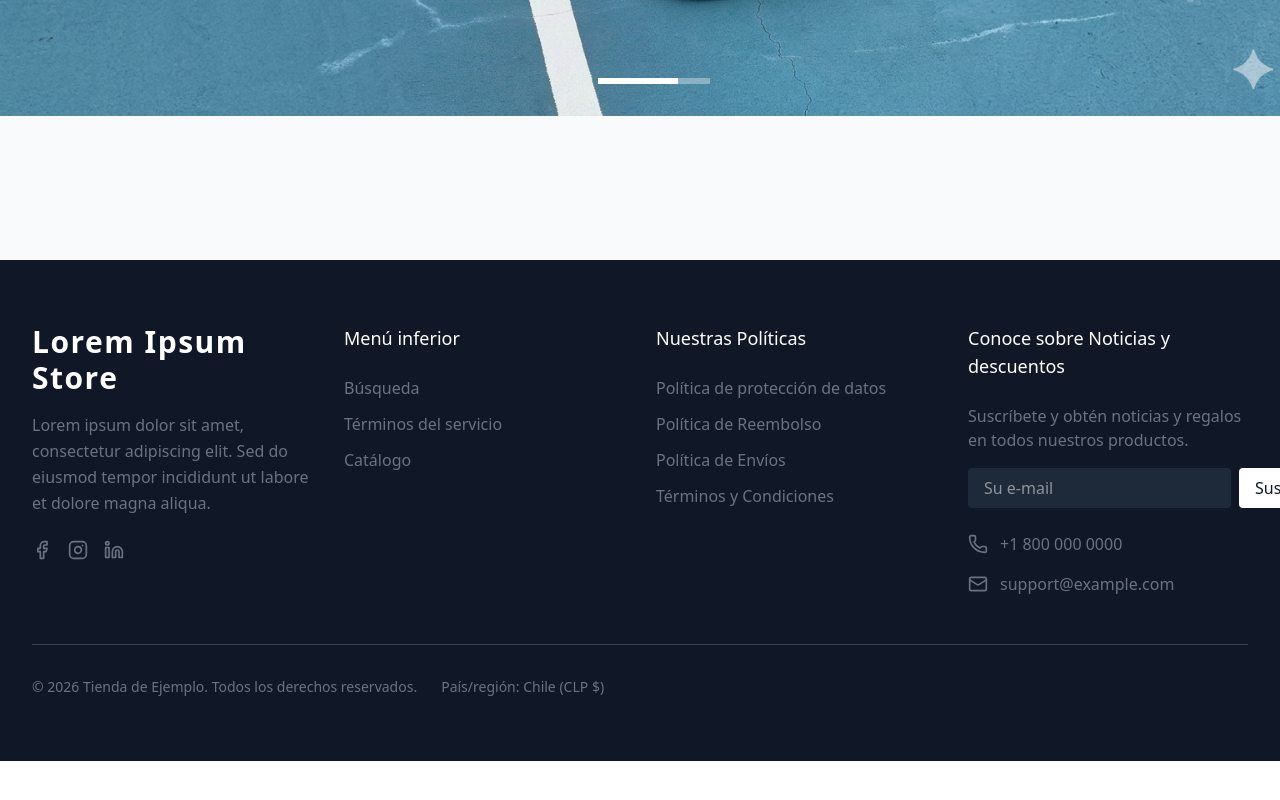
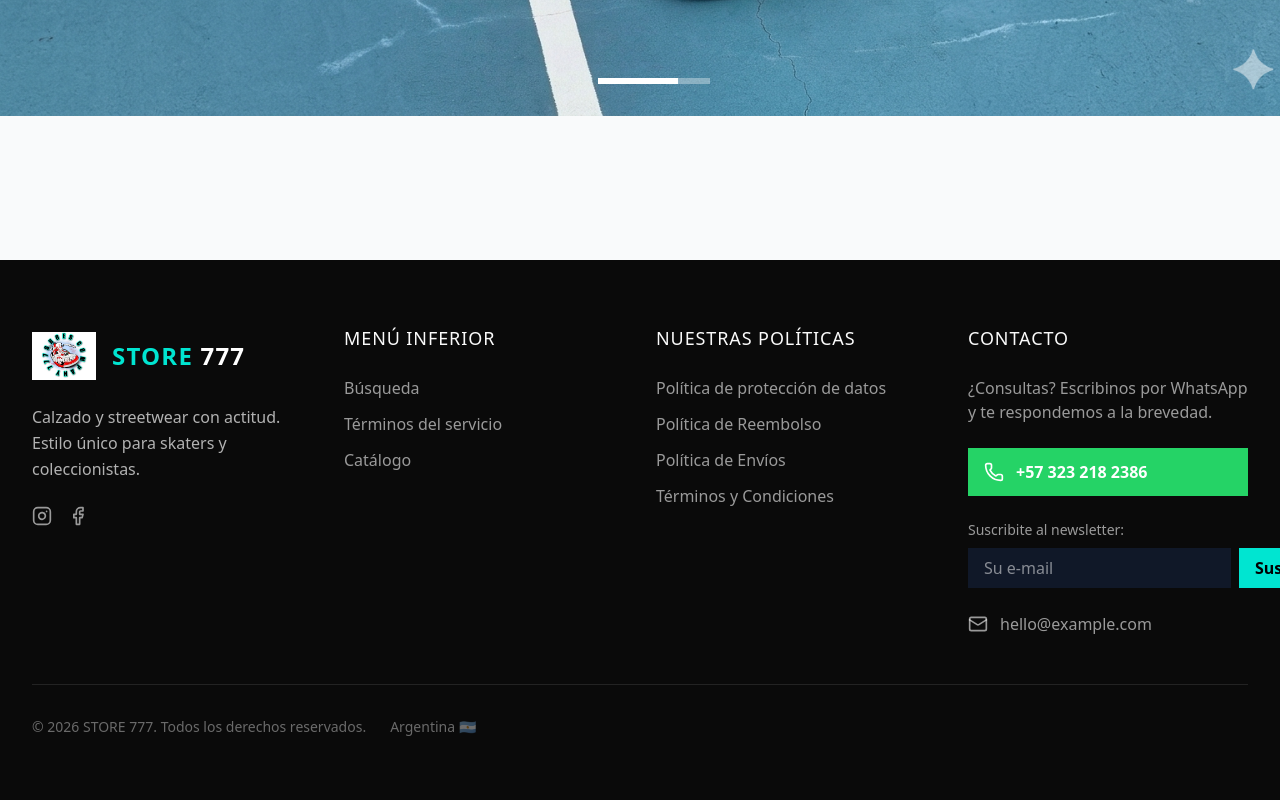
Before and after one commit to cristito282828-source/store777, a Next.js app: page / in a window 1280 px wide. Shown: the part 540-1340 px from the top of the page. Before the commit the page ends 1301 px from the top, so only its background shows below. Built offline with nearby package versions, Linux system fonts and the light colour scheme; no server answers.

Commit message:
apruebenn

```diff
--- a/app/api/search/route.ts
+++ b/app/api/search/route.ts
@@ -1,17 +1,17 @@
 import { NextRequest, NextResponse } from 'next/server';
 import { getSearchResults } from '@/lib/woocommerce';
 
-// Función para limpiar y formatear precios CLP
-const formatCLP = (amount: string | number): string => {
+// Función para limpiar y formatear precios COP
+const formatCOP = (amount: string | number): string => {
   let num = typeof amount === 'string' ? amount : String(amount);
 
   // Limpiar el string: remover puntos (separadores de miles) y comas (decimales)
   num = num.replace(/\./g, '').replace(/,/g, '');
 
   const parsed = parseFloat(num) || 0;
-  return new Intl.NumberFormat('es-CL', {
+  return new Intl.NumberFormat('es-CO', {
     style: 'currency',
-    currency: 'CLP',
+    currency: 'COP',
     minimumFractionDigits: 0,
     maximumFractionDigits: 0
   }).format(parsed);
@@ -36,7 +36,7 @@ export async function GET(request: NextRequest) {
         handle: product.handle,
         title: product.title,
         price: priceAmount,
-        priceDisplay: formatCLP(priceAmount),
+        priceDisplay: formatCOP(priceAmount),
         image: product.featuredImage?.url || '/placeholder.jpg',
         altText: product.featuredImage?.altText || product.title
       };
--- a/app/product/[slug]/page.tsx
+++ b/app/product/[slug]/page.tsx
@@ -106,7 +106,7 @@ export default async function ProductPage({ params }: { params: Promise<{ slug:
     description: shortDescription || description,
     image: image,
     price: price.replace(/[^0-9]/g, ''), // Remover símbolos para schema
-    priceCurrency: 'CLP',
+    priceCurrency: 'COP',
     availability: product.stockStatus === 'IN_STOCK'
       ? 'https://schema.org/InStock'
       : product.stockStatus === 'OUT_OF_STOCK'
--- a/components/custom/FooterCustom.tsx
+++ b/components/custom/FooterCustom.tsx
@@ -34,61 +34,93 @@ export default function Footer() {
   };
 
   return (
-    <footer className="bg-gray-900 text-white">
+    <footer className="bg-[#0A0A0A] text-white">
       <div className="max-w-7xl mx-auto px-4 sm:px-6 lg:px-8 py-16">
         {/* Main Footer Content */}
         <div className="grid grid-cols-1 md:grid-cols-2 lg:grid-cols-4 gap-8 mb-12">
           {/* Brand & Description */}
           <div className="lg:col-span-1">
             <div className="flex items-center gap-4 mb-4">
-              <div className="text-3xl font-bold tracking-wider">
-                <span className="text-white">Lorem Ipsum Store</span>
+              <div className="relative w-16 h-16 flex-none">
+                <Image
+                  src="/logo-777.jpeg"
+                  alt="Store 777"
+                  width={64}
+                  height={64}
+                  className="h-full w-full object-contain"
+                />
+              </div>
+              <div className="text-2xl font-black tracking-wider uppercase">
+                <span className="text-[#00E5D1]">STORE</span>
+                <span className="text-white"> 777</span>
               </div>
             </div>
-            <p className="text-gray-400 mb-6 leading-relaxed">
-              Lorem ipsum dolor sit amet, consectetur adipiscing elit. Sed do eiusmod tempor incididunt ut labore et dolore magna aliqua.
+            <p className="text-[#FAFAFA]/70 mb-6 leading-relaxed">
+              Calzado y streetwear con actitud. Estilo único para skaters y coleccionistas.
             </p>
             <div className="flex space-x-4">
-              <a href="https://www.facebook.com/" target="_blank" rel="noopener noreferrer" className="text-gray-400 hover:text-white transition-colors duration-200">
-                <Facebook className="h-5 w-5" />
-              </a>
-              <a href="https://www.instagram.com/" target="_blank" rel="noopener noreferrer" className="text-gray-400 hover:text-white transition-colors duration-200">
+              <a
+                href="https://www.instagram.com/store777"
+                target="_blank"
+                rel="noopener noreferrer"
+                className="text-[#FAFAFA]/60 hover:text-[#D32F2F] transition-colors duration-200"
+                aria-label="Instagram"
+              >
                 <Instagram className="h-5 w-5" />
               </a>
-              <a href="https://www.linkedin.com/" target="_blank" rel="noopener noreferrer" className="text-gray-400 hover:text-white transition-colors duration-200">
-                <Linkedin className="h-5 w-5" />
+              <a
+                href="https://www.facebook.com/store777"
+                target="_blank"
+                rel="noopener noreferrer"
+                className="text-[#FAFAFA]/60 hover:text-[#00E5D1] transition-colors duration-200"
+                aria-label="Facebook"
+              >
+                <Facebook className="h-5 w-5" />
               </a>
             </div>
           </div>
 
           {/* Menú Inferior */}
           <div>
-            <h4 className="text-lg mb-6">Menú inferior</h4>
+            <h4 className="text-lg mb-6 font-bold uppercase tracking-wider text-[#FAFAFA]">Menú inferior</h4>
             <ul className="space-y-3">
-              <li><Link href="/search" className="text-gray-400 hover:text-white transition-colors duration-200">Búsqueda</Link></li>
-              <li><Link href="/terminos-del-servicio" className="text-gray-400 hover:text-white transition-colors duration-200">Términos del servicio</Link></li>
-              <li><Link href="/search" className="text-gray-400 hover:text-white transition-colors duration-200">Catálogo</Link></li>
+              <li><Link href="/search" className="text-[#FAFAFA]/60 hover:text-[#00E5D1] transition-colors duration-200">Búsqueda</Link></li>
+              <li><Link href="/terminos-del-servicio" className="text-[#FAFAFA]/60 hover:text-[#00E5D1] transition-colors duration-200">Términos del servicio</Link></li>
+              <li><Link href="/search" className="text-[#FAFAFA]/60 hover:text-[#00E5D1] transition-colors duration-200">Catálogo</Link></li>
             </ul>
           </div>
 
           {/* Nuestras Políticas */}
           <div>
-            <h4 className="text-lg mb-6">Nuestras Políticas</h4>
+            <h4 className="text-lg mb-6 font-bold uppercase tracking-wider text-[#FAFAFA]">Nuestras Políticas</h4>
             <ul className="space-y-3">
-              <li><Link href="/politica-proteccion-datos" className="text-gray-400 hover:text-white transition-colors duration-200">Política de protección de datos</Link></li>
-              <li><Link href="/politica-reembolso" className="text-gray-400 hover:text-white transition-colors duration-200">Política de Reembolso</Link></li>
-              <li><Link href="/politica-envios" className="text-gray-400 hover:text-white transition-colors duration-200">Política de Envíos</Link></li>
-              <li><Link href="/terminos-y-condiciones" className="text-gray-400 hover:text-white transition-colors duration-200">Términos y Condiciones</Link></li>
+              <li><Link href="/politica-proteccion-datos" className="text-[#FAFAFA]/60 hover:text-[#00E5D1] transition-colors duration-200">Política de protección de datos</Link></li>
+              <li><Link href="/politica-reembolso" className="text-[#FAFAFA]/60 hover:text-[#00E5D1] transition-colors duration-200">Política de Reembolso</Link></li>
+              <li><Link href="/politica-envios" className="text-[#FAFAFA]/60 hover:text-[#00E5D1] transition-colors duration-200">Política de Envíos</Link></li>
+              <li><Link href="/terminos-y-condiciones" className="text-[#FAFAFA]/60 hover:text-[#00E5D1] transition-colors duration-200">Términos y Condiciones</Link></li>
             </ul>
           </div>
 
-          {/* Newsletter & Contact */}
+          {/* Contact */}
           <div>
-            <h4 className="text-lg mb-6">Conoce sobre Noticias y descuentos</h4>
-            <p className="text-gray-400 mb-4">
-              Suscríbete y obtén noticias y regalos en todos nuestros productos.
+            <h4 className="text-lg mb-6 font-bold uppercase tracking-wider text-[#FAFAFA]">Contacto</h4>
+            <p className="text-[#FAFAFA]/60 mb-6">
+              ¿Consultas? Escribinos por WhatsApp y te respondemos a la brevedad.
             </p>
+
+            {/* WhatsApp CTA */}
+            <a
+              href="https://wa.me/573232182386?text=Hola%2C%20quiero%20m%C3%A1s%20informaci%C3%B3n"
+              target="_blank"
+              rel="noopener noreferrer"
+              className="flex items-center gap-3 px-4 py-3 bg-[#25D366] hover:bg-[#1ebe5b] transition-colors mb-6"
+            >
+              <Phone className="h-5 w-5 text-white" />
+              <span className="font-bold text-white">+57 323 218 2386</span>
+            </a>
+
             <form onSubmit={handleNewsletterSubmit} className="mb-6">
+              <p className="text-[#FAFAFA]/60 text-sm mb-2">Suscribite al newsletter:</p>
               <div className="flex gap-2">
                 <input
                   type="email"
@@ -96,46 +128,40 @@ export default function Footer() {
                   value={email}
                   onChange={(e) => setEmail(e.target.value)}
                   disabled={isSubmitting}
-                  className="flex-1 px-4 py-2 bg-gray-800 text-white rounded focus:outline-none focus:ring-2 focus:ring-white disabled:opacity-50"
+                  className="flex-1 px-4 py-2 bg-[#101828] text-white focus:outline-none focus:ring-2 focus:ring-[#00E5D1] disabled:opacity-50"
                 />
                 <button
                   type="submit"
                   disabled={isSubmitting}
-                  className="px-4 py-2 bg-white text-gray-900 rounded hover:bg-gray-100 transition-colors disabled:opacity-50 disabled:cursor-not-allowed"
+                  className="px-4 py-2 bg-[#00E5D1] text-black font-bold hover:bg-white transition-colors disabled:opacity-50 disabled:cursor-not-allowed"
                 >
                   {isSubmitting ? '...' : 'Suscribir'}
                 </button>
               </div>
             </form>
-            <div className="space-y-4">
-              <div className="flex items-center space-x-3">
-                <Phone className="h-5 w-5 text-gray-400 flex-shrink-0" />
-                <a href="tel:+18000000000" className="text-gray-400 hover:text-white transition-colors duration-200">
-                  +1 800 000 0000
-                </a>
-              </div>
-              <div className="flex items-center space-x-3">
-                <Mail className="h-5 w-5 text-gray-400 flex-shrink-0" />
-                <a href="mailto:support@example.com" className="text-gray-400 hover:text-white transition-colors duration-200">
-                  support@example.com
-                </a>
-              </div>
+
+            <div className="flex items-center space-x-3">
+              <Mail className="h-5 w-5 text-[#FAFAFA]/60 flex-shrink-0" />
+              <a
+                href="mailto:hello@example.com"
+                className="text-[#FAFAFA]/60 hover:text-[#00E5D1] transition-colors duration-200"
+              >
+                hello@example.com
+              </a>
             </div>
           </div>
         </div>
 
-        <hr className="border-gray-700 mb-8" />
+        <hr className="border-[#FAFAFA]/10 mb-8" />
 
         {/* Bottom Footer */}
         <div className="flex flex-col md:flex-row justify-between items-center space-y-4 md:space-y-0">
           <div className="flex flex-col md:flex-row items-center space-y-2 md:space-y-0 md:space-x-6">
-            <p className="text-gray-400 text-sm">
-              © {new Date().getFullYear()} Tienda de Ejemplo. Todos los derechos reservados.
+            <p className="text-[#FAFAFA]/40 text-sm">
+              © {new Date().getFullYear()} STORE 777. Todos los derechos reservados.
             </p>
             <div className="flex space-x-6">
-              <span className="text-gray-400 text-sm">
-                País/región: Chile (CLP $)
-              </span>
+              <span className="text-[#FAFAFA]/40 text-sm">Argentina 🇦🇷</span>
             </div>
           </div>
         </div>
```
Also changed, not shown: components/custom/FeaturedProducts.tsx (+48 -27 lines), components/custom/SeasonalBanner.tsx (+12 -3 lines), components/product/ProductDescriptionWoo.tsx (+4 -4 lines).
